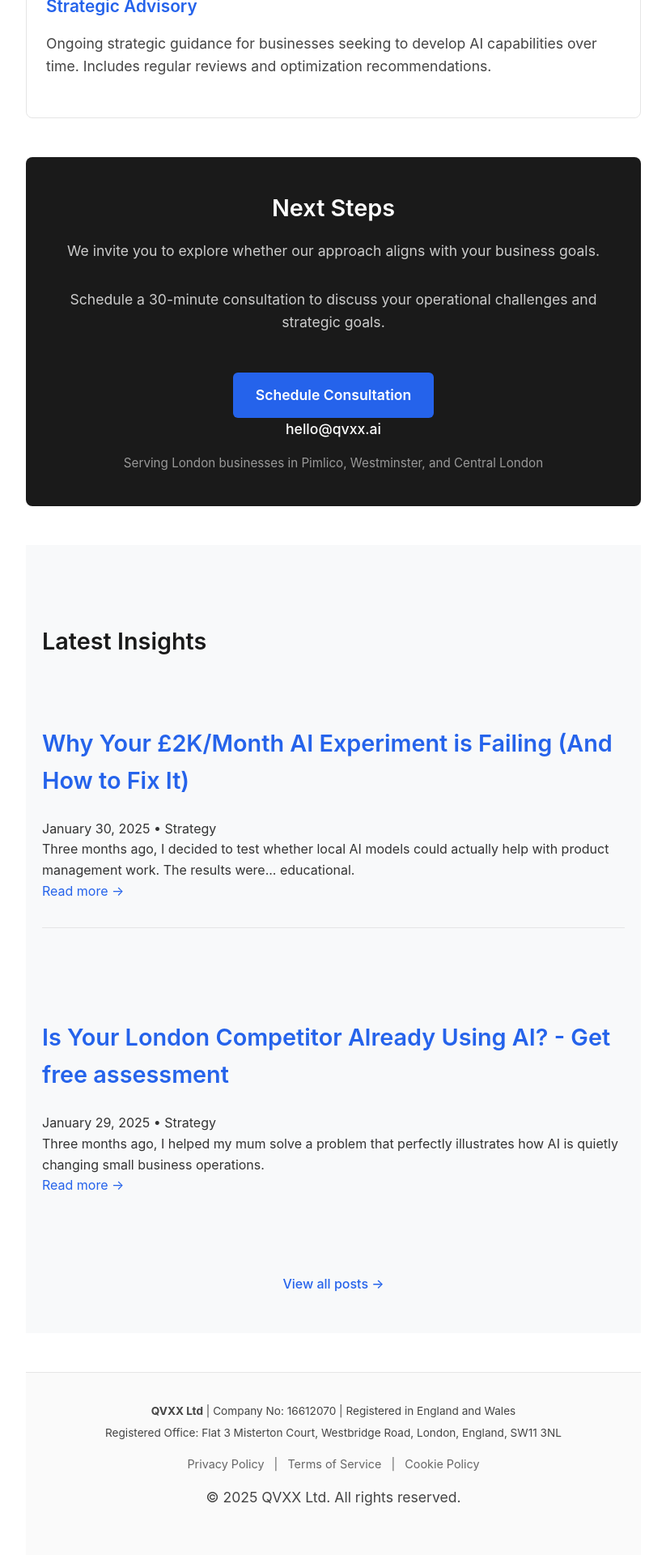
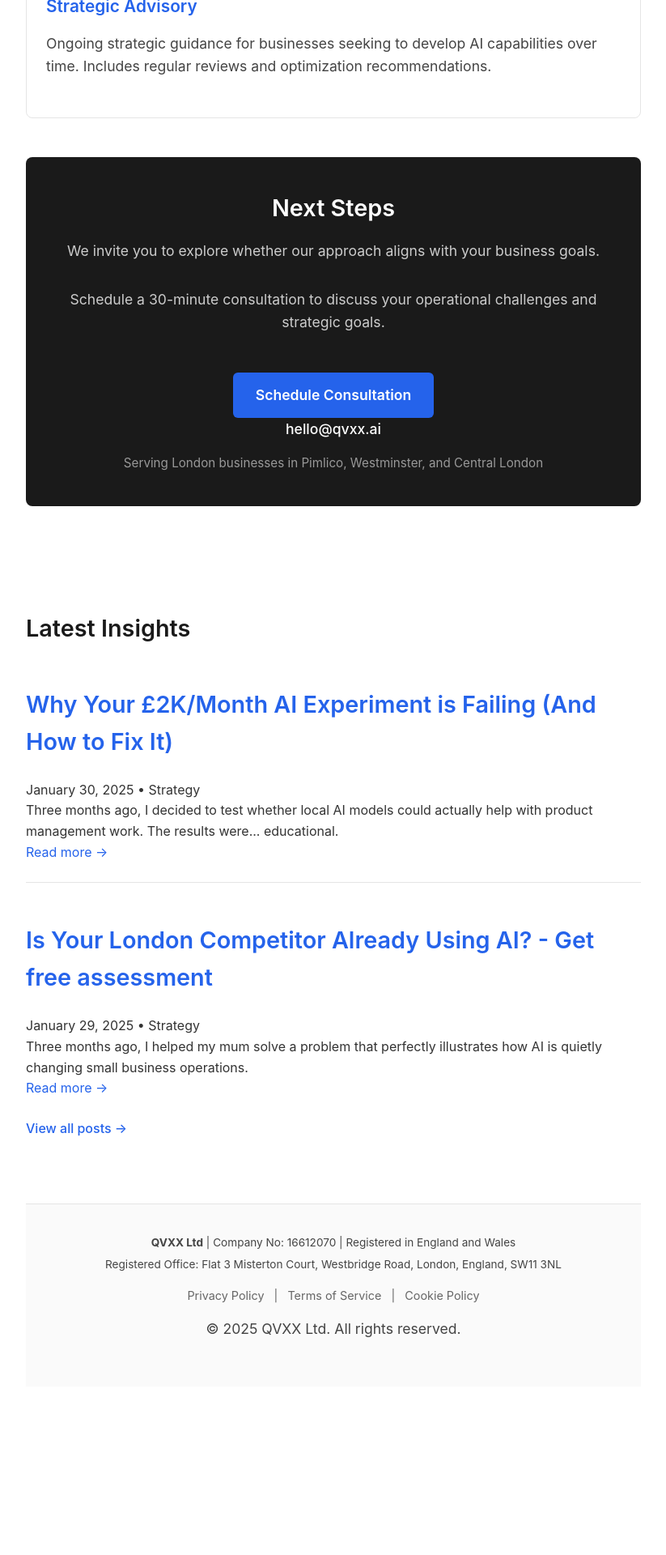
Before and after one commit to QVXXLabs/qvxx-website, a Jekyll site: the page index.html, which Jekyll copies as it is, in a window 1280 px wide. Shown: the part 2777-4697 px from the top of the page at 81% size, without its empty margins (228-1051 px from the left). Built offline with Jekyll 4.4.1, drawn with Linux system fonts in a browser that asks for light colours; after the commit the page ends 4489 px from its top, so only the background shows below that.

Commit message:
Simplify blog section styling - remove gray background, reduce padding

```diff
--- a/index.html
+++ b/index.html
@@ -425,15 +425,13 @@
                 </div>
             </section>
 
-            <section style="background: #f8f9fa; padding: 3rem 0; margin-top: 3rem;">
-                <div style="max-width: 800px; margin: 0 auto; padding: 0 20px;">
-                    <h2 style="font-size: 1.8rem; font-weight: 600; margin-bottom: 2rem; color: #1a1a1a;">Latest Insights</h2>
-                    <div id="blog-posts" style="display: grid; gap: 2rem;">
-                        <p style="color: #666; font-style: italic;">Loading latest posts...</p>
-                    </div>
-                    <div style="text-align: center; margin-top: 2rem;">
-                        <a href="/blog" style="color: #2563eb; text-decoration: none; font-weight: 500;">View all posts →</a>
-                    </div>
+            <section style="padding: 2rem 0; margin-top: 2rem;">
+                <h2>Latest Insights</h2>
+                <div id="blog-posts" style="margin-top: 1.5rem;">
+                    <p style="color: #666; font-style: italic;">Loading latest posts...</p>
+                </div>
+                <div style="margin-top: 1.5rem;">
+                    <a href="/blog" style="color: #2563eb; text-decoration: none; font-weight: 500;">View all posts →</a>
                 </div>
             </section>
         </main>
```
Also changed, not shown: other parts of index.html (+4 -2 lines).
